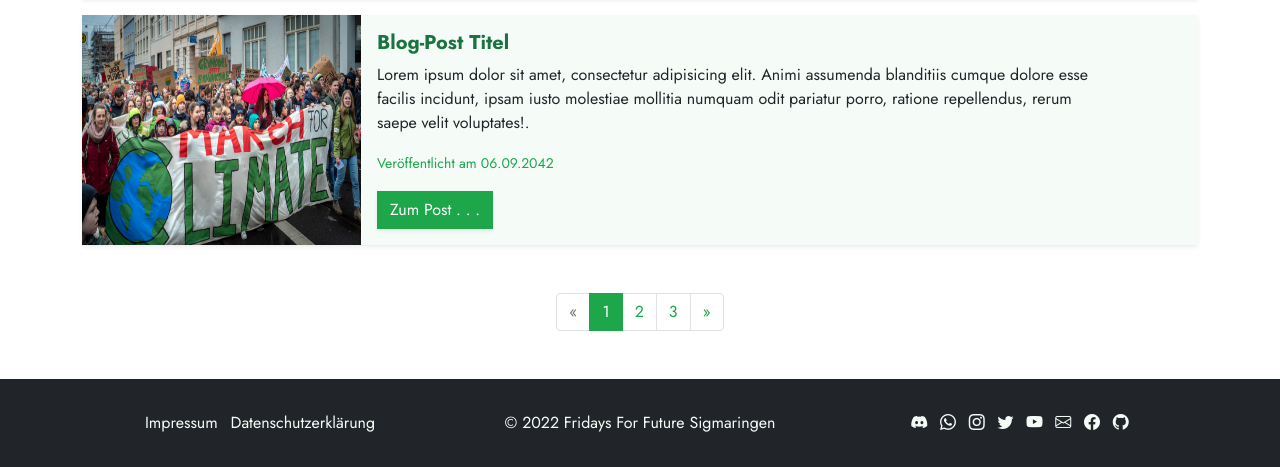
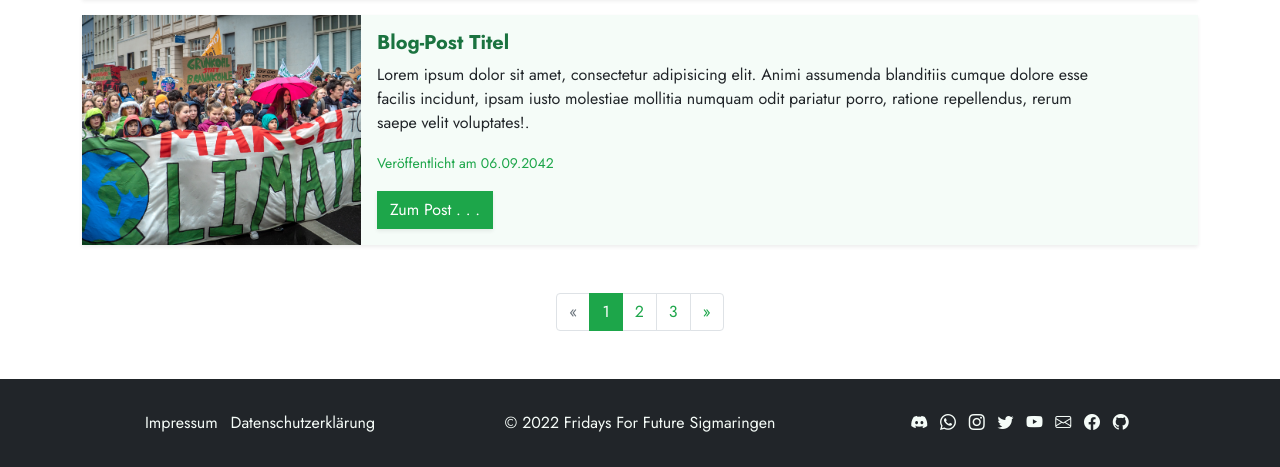
Before and after one commit to janlout/fffsig-wp-theme, a PHP site: page /example/pages/example-blog-overview.html in a window 1280 px wide. Shown: the part 1346-1813 px from the top of the page. Run offline with PHP 8.4, Linux system fonts and the light colour scheme.

Commit message:
img with the fff-img-no-distort now fit 100% of their container without distorting

```diff
--- a/example/pages/example-blog-overview.html
+++ b/example/pages/example-blog-overview.html
@@ -49,7 +49,7 @@
             <div class="card my-3 rounded-0 border-0 bg-light shadow-sm">
                 <div class="row g-0">
                     <div class="col-lg-3">
-                        <img src="../assets/media/images/opener-placeholder.jpg" class="card-img rounded-0 h-100" alt="">
+                        <img src="../assets/media/images/opener-placeholder.jpg" class="card-img rounded-0 h-100 fff-img-no-distort" alt="">
                     </div>
                     <div class="col-lg-8">
                         <div class="card-body">
@@ -64,7 +64,7 @@
             <div class="card my-3 rounded-0 border-0 bg-light shadow-sm">
                 <div class="row g-0">
                     <div class="col-lg-3">
-                        <img src="https://images.unsplash.com/photo-1646324760750-801b2f4d8406?ixlib=rb-1.2.1&ixid=MnwxMjA3fDB8MHxwaG90by1wYWdlfHx8fGVufDB8fHx8&auto=format&fit=crop&w=2071&q=80" class="card-img rounded-0 h-100" alt="">
+                        <img src="https://images.unsplash.com/photo-1646324760750-801b2f4d8406?ixlib=rb-1.2.1&ixid=MnwxMjA3fDB8MHxwaG90by1wYWdlfHx8fGVufDB8fHx8&auto=format&fit=crop&w=2071&q=80" class="card-img rounded-0 h-100 fff-img-no-distort" alt="">
                     </div>
                     <div class="col-lg-9">
                         <div class="card-body">
@@ -79,7 +79,7 @@
             <div class="card my-3 rounded-0 border-0 bg-light shadow-sm">
                 <div class="row g-0">
                     <div class="col-lg-3">
-                        <img src="../assets/media/images/opener-placeholder.jpg" class="card-img rounded-0 h-100" alt="">
+                        <img src="../assets/media/images/opener-placeholder.jpg" class="card-img rounded-0 h-100 fff-img-no-distort" alt="">
                     </div>
                     <div class="col-lg-8">
                         <div class="card-body">
@@ -94,7 +94,7 @@
             <div class="card my-3 rounded-0 border-0 bg-light shadow-sm">
                 <div class="row g-0">
                     <div class="col-lg-3">
-                        <img src="https://images.unsplash.com/photo-1646324760750-801b2f4d8406?ixlib=rb-1.2.1&ixid=MnwxMjA3fDB8MHxwaG90by1wYWdlfHx8fGVufDB8fHx8&auto=format&fit=crop&w=2071&q=80" class="card-img rounded-0 h-100" alt="">
+                        <img src="https://images.unsplash.com/photo-1646324760750-801b2f4d8406?ixlib=rb-1.2.1&ixid=MnwxMjA3fDB8MHxwaG90by1wYWdlfHx8fGVufDB8fHx8&auto=format&fit=crop&w=2071&q=80" class="card-img rounded-0 h-100 fff-img-no-distort" alt="">
                     </div>
                     <div class="col-lg-9">
                         <div class="card-body">
@@ -109,7 +109,7 @@
             <div class="card my-3 rounded-0 border-0 bg-light shadow-sm">
                 <div class="row g-0">
                     <div class="col-lg-3">
-                        <img src="../assets/media/images/opener-placeholder.jpg" class="card-img rounded-0 h-100" alt="">
+                        <img src="../assets/media/images/opener-placeholder.jpg" class="card-img rounded-0 h-100 fff-img-no-distort" alt="">
                     </div>
                     <div class="col-lg-8">
                         <div class="card-body">
--- a/example/styles/style.scss
+++ b/example/styles/style.scss
@@ -44,3 +44,9 @@ $btn-border-radius: 0;
 .text-muted{
   color: $primary !important;
 }
+
+.fff-img-no-distort{
+  width: 100%;
+  height: 100%;
+  object-fit: cover;
+}
```
Also changed, not shown: example/styles/style.css, 1 other file.
